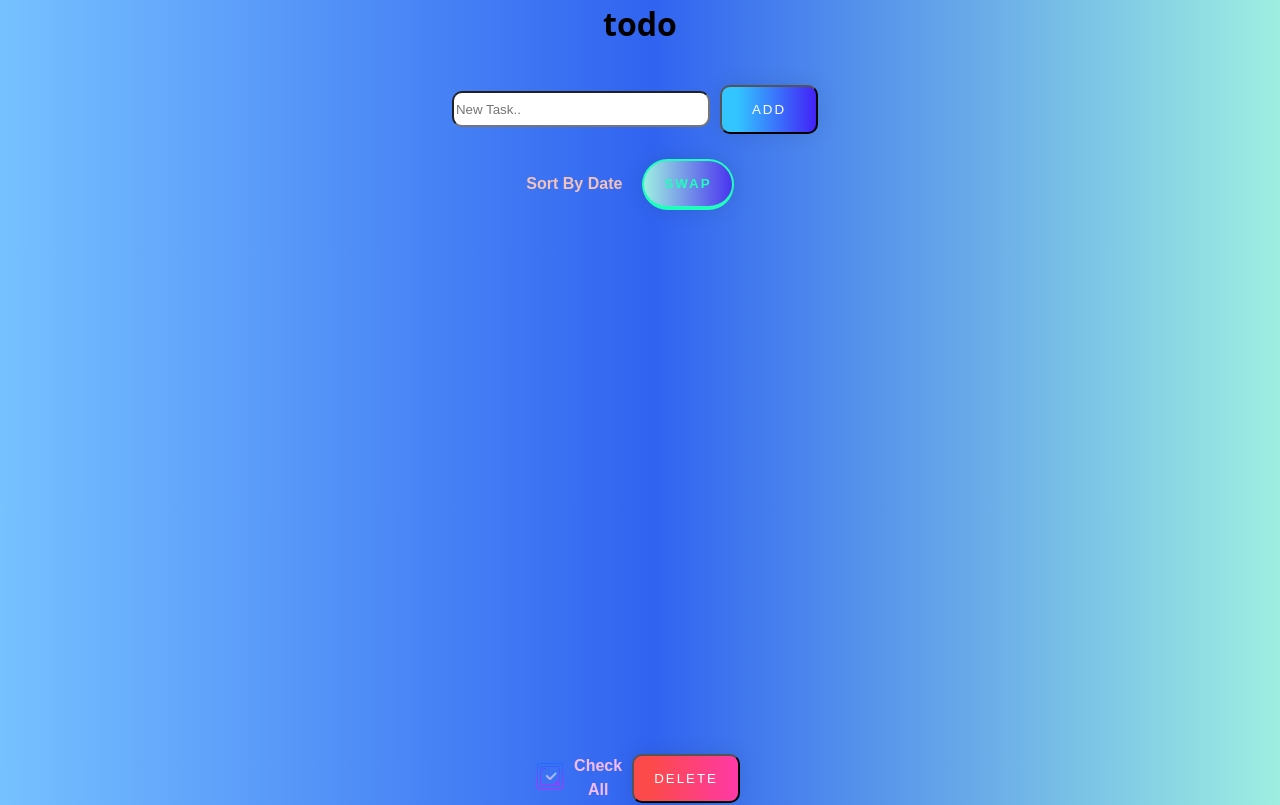
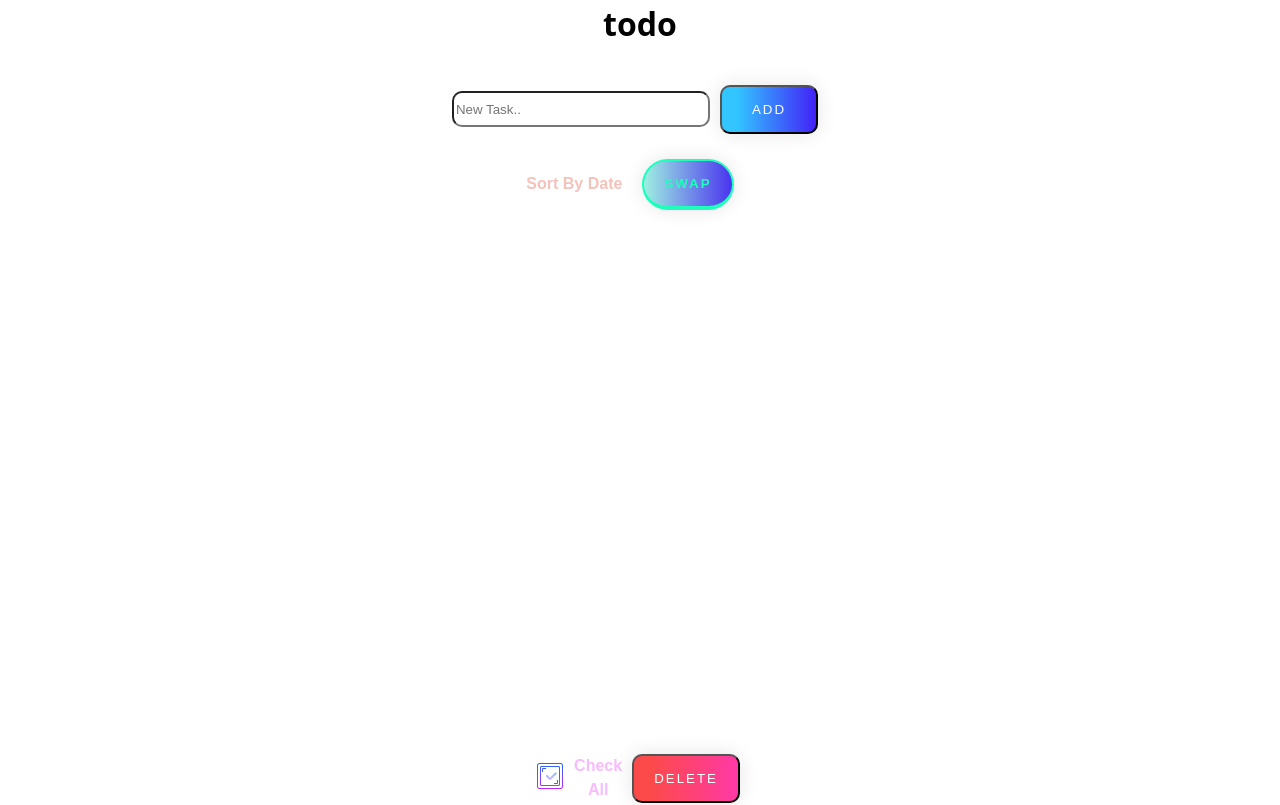
Before and after one commit to TimurKomin/ToDO, a React (Create React App) app in the folder my-app/: page / in a window 1280 px wide. Shown: the top 805 px of the page. Built offline with nearby package versions, Linux system fonts and the light colour scheme.

Commit message:
styleBackground

```diff
--- a/my-app/src/Components/Pagination.jsx
+++ b/my-app/src/Components/Pagination.jsx
@@ -5,7 +5,7 @@ import "../Styles/Button.css"
 const Pagination = ({ buttonPage, selectPage, pagesCurrent, setPagesCurrent, filterRender, classStyle }) => {
     return (
     <div className="block-pagin">
-        <Button body={'Begining'} callback={() => setPagesCurrent(pagesCurrent => 1) }/>
+        <Button body={'Begining'} callback={() => setPagesCurrent(pagesCurrent => 0) }/>
         <Button body={"<<"} callback={() => pagesCurrent >= 1 ? setPagesCurrent(pagesCurrent - 1) : false} classStyle={"pagins-l"} />
 
         {[...Array(buttonPage()).keys()].map((item) => {
--- a/my-app/src/index.css
+++ b/my-app/src/index.css
@@ -5,7 +5,7 @@ body {
     sans-serif;
   -webkit-font-smoothing: antialiased;
   -moz-osx-font-smoothing: grayscale;
-  background-image: linear-gradient(to right, #76c1ff 0%, #3063f0 51%, #9EEFE1 100%);
+  background-image: linear-gradient(to right, #2c3134 0,#7298ff 51%,#f383e2));
 
 }
 
```
